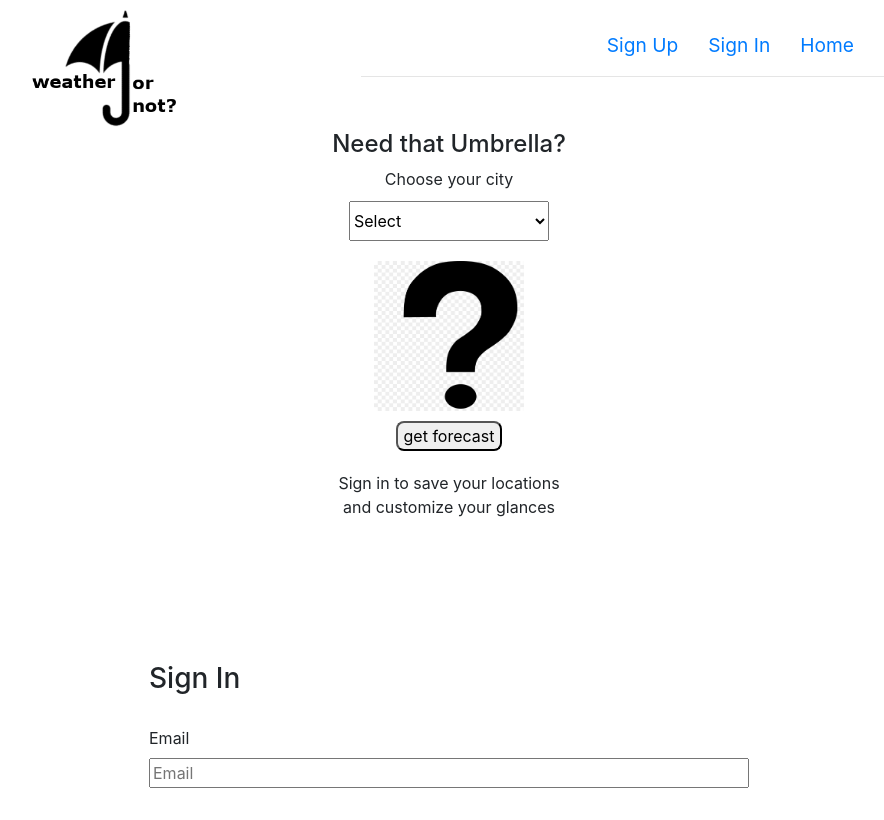
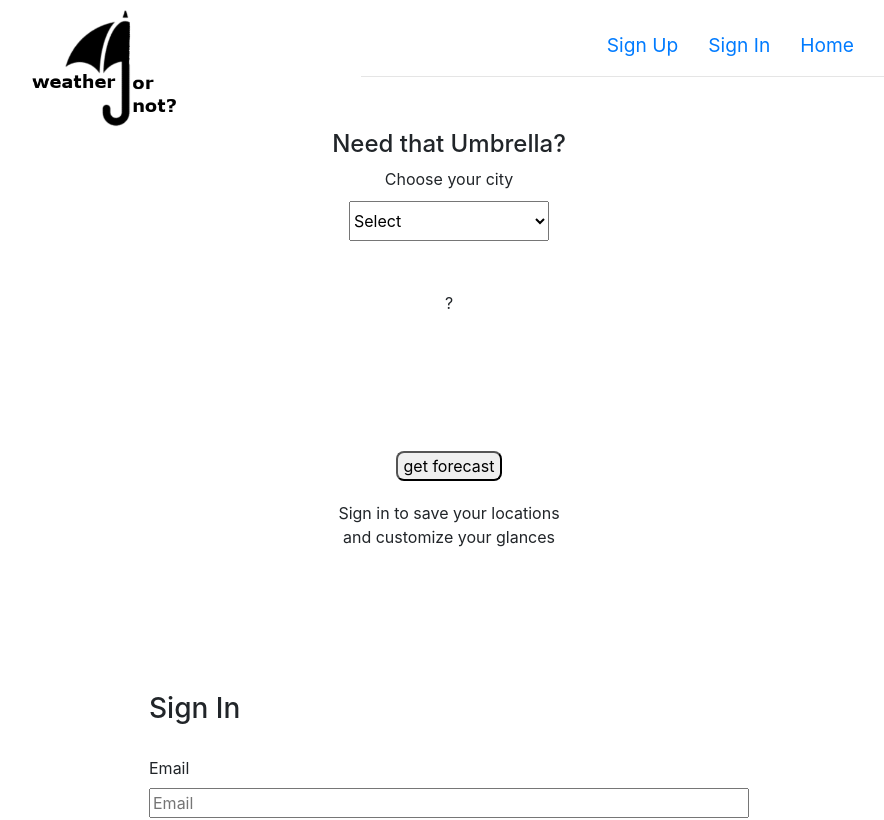
Before and after one commit to SimonPringleWallace/weather-or-not-client, a React app: page /#/sign-in in a window 1280 px wide. Shown: the top 820 px of the page, without its empty margins (191-1075 px from the left). Built offline with nearby package versions, Linux system fonts and the light colour scheme.

Commit message:
Add Conditional Toggling of Components Based on Weather
- Add weather image components to weatherImanges.js
- Add select Components function to homepage.js to determine the
  appropriate component for the weather condition.

```diff
--- a/src/homepage/homepage.js
+++ b/src/homepage/homepage.js
@@ -2,6 +2,8 @@ import React from 'react'
 import './homepage.scss'
 import axios from 'axios'
 import foreCastIndex from './homepage_api.js'
+import {Umbrella, QuestionMark, AllClear} from './weatherImages.js'
+// import AllClear from './AllClear.js'
 
 class Homepage extends React.Component {
   constructor(){
@@ -11,10 +13,10 @@ class Homepage extends React.Component {
         'Somerville', 'Worcester','Springfield',
         'Lenox','Sturbridge'],
       usState:'MA',
-      forecast: '',
+      forecast: 'it might be raining later in the day',
       clickCounter: 0,
       selectedCity:'',
-      rainStatus: false
+      rainStatus: null
     }
   }
 
@@ -56,6 +58,16 @@ class Homepage extends React.Component {
     console.log(this.state.forecast)
   }
 
+  selectComponents = () => {
+    if (this.state.rainStatus === null) {
+      return <QuestionMark/>
+    } else if (this.state.rainStatus === true) {
+      return <Umbrella/>
+    } else{
+      return <AllClear/>
+    }
+  }
+
 
   render () {
 
@@ -65,8 +77,8 @@ class Homepage extends React.Component {
     })
 
     // toggle whether to show the question mark or the weather symbols
-    let className = 'umbrella-or-no'
-    !this.state.rainStatus ? className ='umbrella-or-no-question' : ''
+    // let className = 'umbrella-or-no'
+    // !this.state.rainStatus ? className ='umbrella-or-no-question' : ''
     //else if the length is greater than 0, check to see if the string contains 'rain'
     // if it does, give them the umbrella
 
@@ -75,7 +87,7 @@ class Homepage extends React.Component {
         <h4> Need that Umbrella? </h4>
         <div>Choose your city</div>
         <select onChange={this.handleSelect}>{cityOptions}</select>
-        <div className={className}></div>
+        <div className='weather-image-container'>{this.selectComponents()}</div>
         <form onSubmit={this.counter}><button> get forecast</button> </form>
         <p className='plug'> Sign in to save your locations <br/> and customize your glances </p>
       </div>
--- a/src/homepage/homepage.scss
+++ b/src/homepage/homepage.scss
@@ -8,12 +8,10 @@
   margin-top: 70px;
 
 }
-.umbrella-or-no {
+.weather-image-container {
   margin-top:50px;
   height:150px;
   width:150px;
-  background-color: green;
-
 }
 .umbrella-or-no-question {
   margin-top:20px;
--- /dev/null
+++ b/src/homepage/weatherImages.js
@@ -0,0 +1,11 @@
+import React from 'react'
+
+export const Umbrella = () => (
+  <div> umbrella!</div>
+)
+export const QuestionMark = () => (
+  <div>?</div>
+)
+export const AllClear = () => (
+  <div>You good!</div>
+)
```
